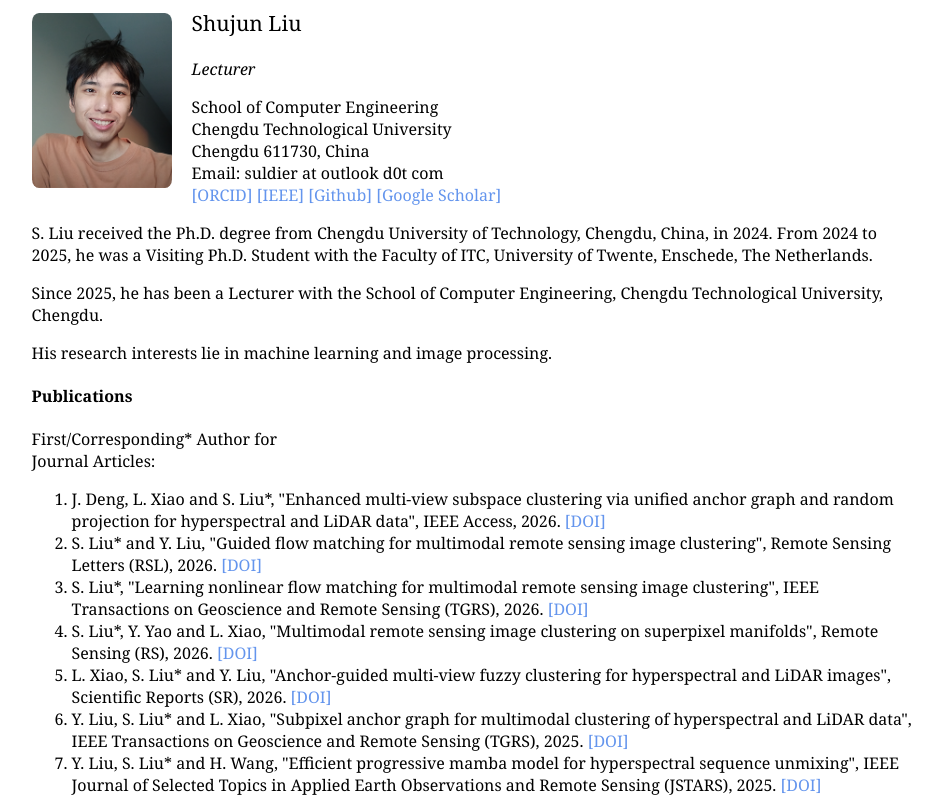
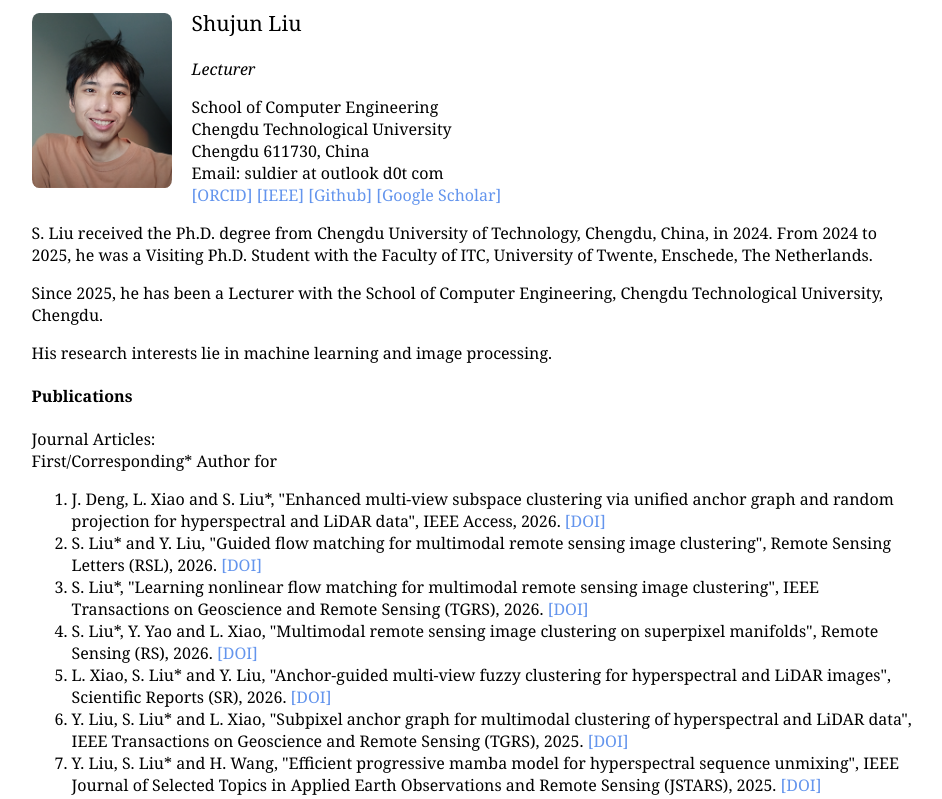
Before and after one commit to suldier/suldier.github.io, a plain HTML site: page index.html in a window 1280 px wide. Shown: the top 799 px of the page, without its empty margins (166-1108 px from the left). Drawn offline with Linux system fonts and the light colour scheme.

Commit message:
Update index.html

```diff
--- a/index.html
+++ b/index.html
@@ -68,13 +68,13 @@
         <p>S. Liu received the Ph.D. degree from Chengdu University of Technology, Chengdu, China, in 2024. From 2024 to 2025, he was a Visiting Ph.D. Student with the Faculty of ITC, University of Twente, Enschede, The Netherlands.</p>
         <p>Since 2025, he has been a Lecturer with the School of Computer Engineering, Chengdu Technological University, Chengdu.</p>
         <p>His research interests lie in machine learning and image processing.</p>
-        <!-- <p>Here is his <a style="color: #0000FF" href="./Shujun_Liu_s_CV.pdf">CV</a>.</p> -->
+        <!-- <p>Here is his <a href="./Shujun_Liu_s_CV.pdf">CV</a>.</p> -->
 
         <h4>Publications</h4>
 
         <ul>
             <li>
-                <p>First/Corresponding* Author for<br/>Journal Articles:</p>
+                <p>Journal Articles:<br/>First/Corresponding* Author for</p>
                 <ol>
                     <li>J. Deng, L. Xiao and S. Liu*, "Enhanced multi-view subspace clustering via unified anchor graph and random projection for hyperspectral and LiDAR data", IEEE Access, 2026. <a href="https://doi.org/10.1109/ACCESS.2026.3724248">[DOI]</a></li>
                     <li>S. Liu* and Y. Liu, "Guided flow matching for multimodal remote sensing image clustering", Remote Sensing Letters (RSL), 2026. <a href="https://doi.org/10.1080/2150704X.2026.2721626">[DOI]</a></li>
```
